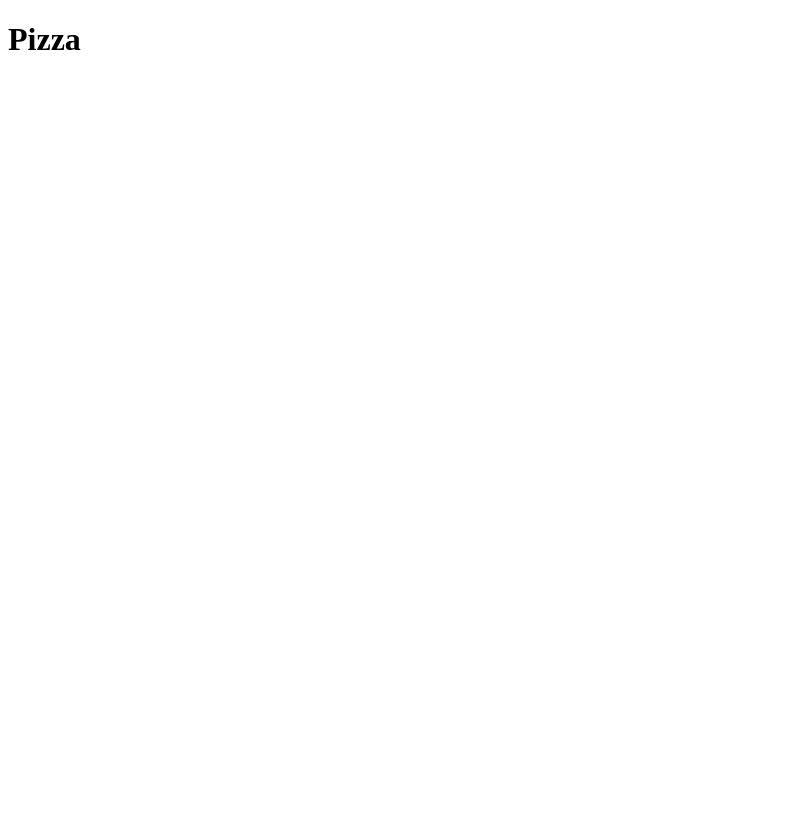
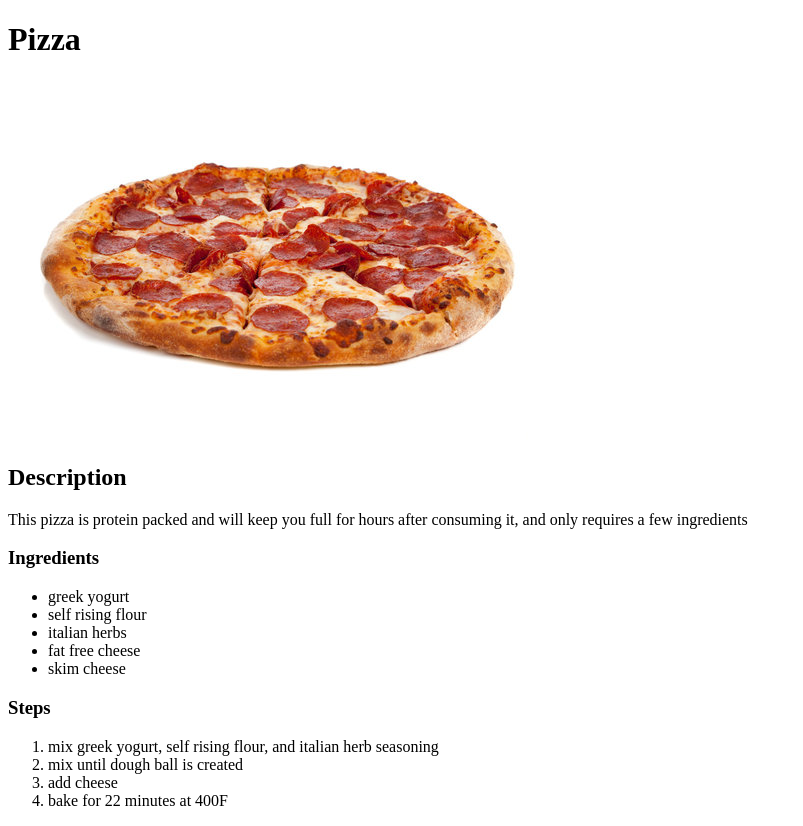
Before and after one commit to RosaUmineko/odin_recipes, a plain HTML site: page recipes/pizza.html in a window 1280 px wide. Shown: the whole page, without its empty margins (0-803 px from the left). Before the commit the page ends 800 px from the top, so only its background shows below. Drawn offline with Linux system fonts and the light colour scheme.

Commit message:
added image and description to pizza.html modified the link to pizza.html in index.html to be nested in a unordered list

```diff
--- a/recipes/pizza.html
+++ b/recipes/pizza.html
@@ -8,5 +8,23 @@
         <h1>
             Pizza
         </h1>
+        <img src="../images/pizza.jpg" alt="a delish pizza">
+        <h2>Description</h2>
+        <p> This pizza is protein packed and will keep you full for hours after consuming it, and only requires a few ingredients</p>
+        <h3>Ingredients</h3>
+        <ul>
+            <li>greek yogurt</li>
+            <li> self rising flour</li>
+            <li>italian herbs</li>
+            <li> fat free cheese</li>
+            <li> skim cheese</li>
+        </ul>
+        <h3>Steps</h3>
+        <ol>
+            <li> mix greek yogurt, self rising flour, and italian herb seasoning</li>
+            <li> mix until dough ball is created</li>
+            <li> add cheese </li>
+            <li> bake for 22 minutes at 400F</li>
+        </ol>
     </body>
 </html>
```
Also changed, not shown: index.html (+3 -1 lines), images/pizza.jpg (added).
